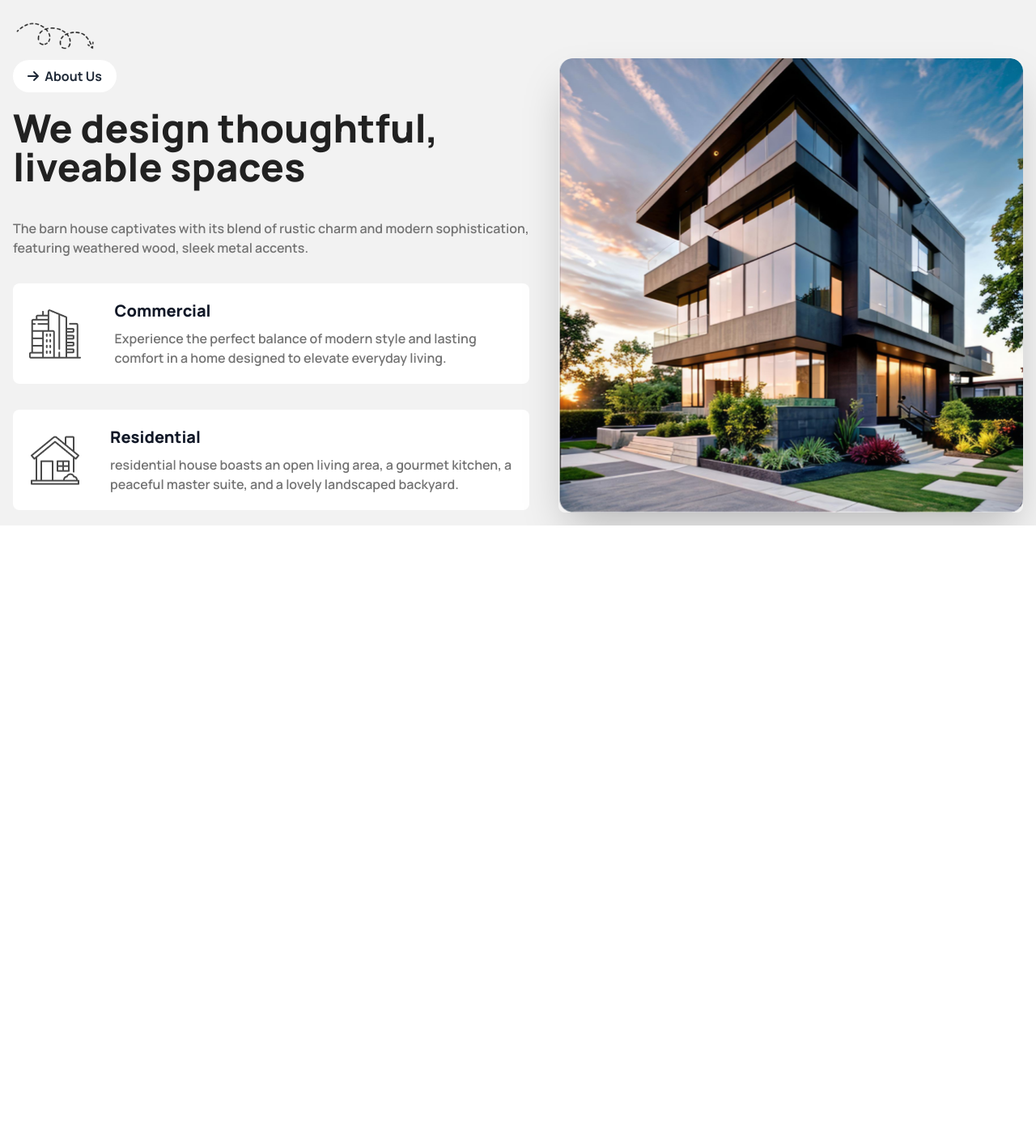
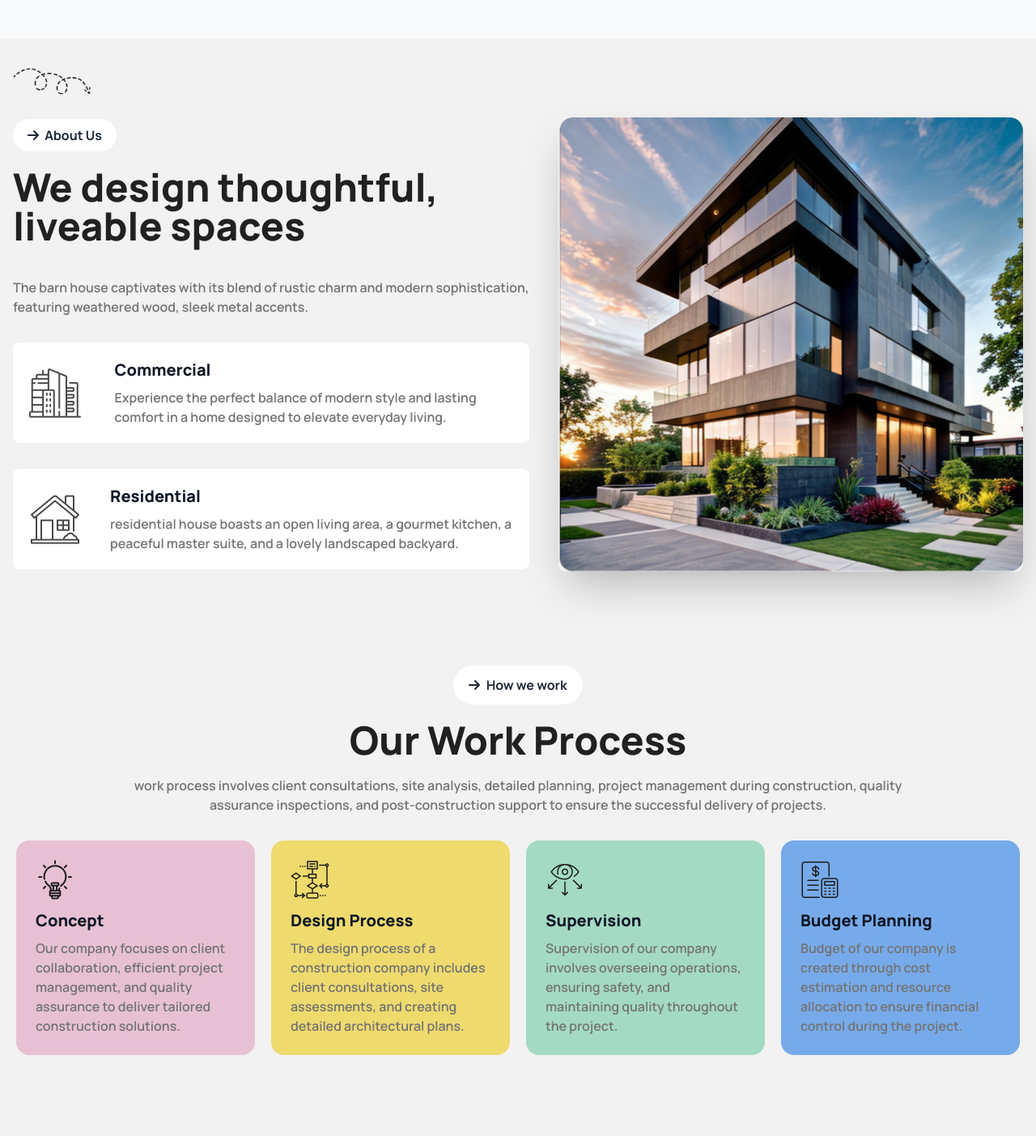
Before and after one commit to fakrul001/assignment-three, a plain HTML site: page index.html in a window 1280 px wide. Shown: the part 1100-2503 px from the top of the page at 81% size. Before the commit the page ends 1749 px from the top, so only its background shows below. Drawn offline with nearby package versions, Linux system fonts and the light colour scheme.

Commit message:
creating the 'Work process' section and making it responsive for small devices

```diff
--- a/index.html
+++ b/index.html
@@ -40,7 +40,7 @@
 <body class="font-manrope">
   <header class="bg-gradient-to-r from-slate-50 to-gray-50">
     <!-- navbar -->
-    <nav class="container lg:mx-auto py-7 lg:py-6 justify-between items-center">
+    <nav class="container lg:mx-auto py-5 lg:py-6 justify-between items-center">
       <div class="flex justify-between items-center mx-5 lg:mx-0">
         <div class="flex justify-center items-center">
           <i class="bg-green rounded-full p-2 text-base -rotate-45 fa-solid fa-arrow-right"></i>
@@ -87,12 +87,12 @@
       <div class="hero-content text-center">
         <div>
           <div>
-            <img class="mx-auto w-3/4 lg:w-full" src="./images/banner.png" alt="">
+            <img class="mx-auto w-3/4 lg:w-full h-full lg:h-2/3" src="./images/banner.png" alt="">
           </div>
-          <div class="mt-5">
+          <div class="mt-5 lg:mt-16">
             <h1 class="text-2xl lg:text-5xl text-dark-grey font-extrabold">Discover your dream home where modern elegance meets timeless
               comfort.</h1>
-            <p class="lg:mx-7 py-6 text-grey font-semibold text-center">
+            <p class="lg:mx-7 py-6 lg:py-8 text-grey font-semibold text-center">
               Welcome to a home where modern style blends seamlessly with lasting comfort. Every detail, from sleek
               finishes to cozy spaces, is crafted to elevate your living experience and make you feel truly at home.
             </p>
@@ -110,12 +110,12 @@
 
   <main>
     <!-- About Us section -->
-    <section class="bg-base-200 relative lg:pt-5">
-      <div class="hidden lg:block">
-        <img class="absolute top-10 left-5 w-24" src="./images/Vector.png" alt="">
+    <section class="bg-base-200 lg:pt-5">
+      <div class="container hidden lg:block mt-4 ml-4">
+        <img class="w-24" src="./images/Vector.png" alt="">
       </div>
       <div class="container mx-auto hero">
-        <div class="hero-content items-center flex-col lg:flex-row mt-8 lg:mt-12">
+        <div class="hero-content items-center flex-col lg:flex-row mt-8 lg:mt-3">
           <div class="lg:mr-5">
             <div class="bg-white p-2 text-center rounded-full w-32 mx-auto lg:mx-0">
               <i class="fa-solid fa-arrow-right mr-2 lg:mr-1"></i>
@@ -153,10 +153,51 @@
         </div>
       </div>
     </section>
+
+    <!-- Work process section -->
+     <section class="bg-base-200 py-10 lg:py-20">
+      <div class="container mx-auto p-5">
+        <div>
+          <div class="bg-white px-3 py-3 text-center rounded-full w-40 mx-auto">
+            <i class="fa-solid fa-arrow-right mr-2 lg:mr-1"></i>
+            <span class="font-bold">How we work</span>
+          </div>
+          <h3 class="text-dark-grey text-3xl lg:text-5xl font-extrabold text-center my-5">Our Work Process</h3>
+          <p class="w-full lg:w-4/5 mx-auto text-center font-semibold text-grey mb-8">work process involves client consultations, site analysis, detailed planning, project management during construction, quality assurance inspections, and post-construction support to ensure the successful delivery of projects.</p>
+
+          <!-- process -->
+          <div class="grid grid-cols-1 lg:grid-cols-4 gap-5">
+            <!-- concept -->
+            <div class="bg-[#E7C1D3] rounded-2xl p-6">
+              <img src="./images/concept.png" alt="">
+              <h3 class="text-gray-900 font-extrabold mt-3 mb-2 text-xl">Concept</h3>
+              <p class="font-semibold text-base text-grey">Our company focuses on client collaboration, efficient project management, and quality assurance to deliver tailored construction solutions.</p>
+            </div>
+
+            <!-- design process -->
+            <div class="bg-[#EFDA6E] rounded-2xl p-6">
+              <img src="./images/flow-chart.png" alt="">
+              <h3 class="text-gray-900 font-extrabold mt-3 mb-2 text-xl">Design Process</h3>
+              <p class="font-semibold text-base text-grey">The design process of a construction company includes client consultations, site assessments, and creating detailed architectural plans.</p>
+            </div>
+
+            <!-- supervision -->
+            <div class="bg-[#A4DAC3] rounded-2xl p-6">
+              <img src="./images/vision.png" alt="">
+              <h3 class="text-gray-900 font-extrabold mt-3 mb-2 text-xl">Supervision</h3>
+              <p class="font-semibold text-base text-grey">Supervision of our company involves overseeing operations, ensuring safety, and maintaining quality throughout the project.</p>
+            </div>
+
+            <!-- budget planning -->
+            <div class="bg-[#77AAEA] rounded-2xl p-6">
+              <img src="./images/budget-planning.png" alt="">
+              <h3 class="text-gray-900 font-extrabold mt-3 mb-2 text-xl">Budget Planning</h3>
+              <p class="font-semibold text-base text-grey">Budget of our company is created through cost estimation and resource allocation to ensure financial control during the project.</p>
+            </div>
+          </div>
+        </div>
+      </div>
+     </section>
   </main>
 </body>
-
 </html>
-
-</h3>
-                <p class="font-semibold text-grey">
```
